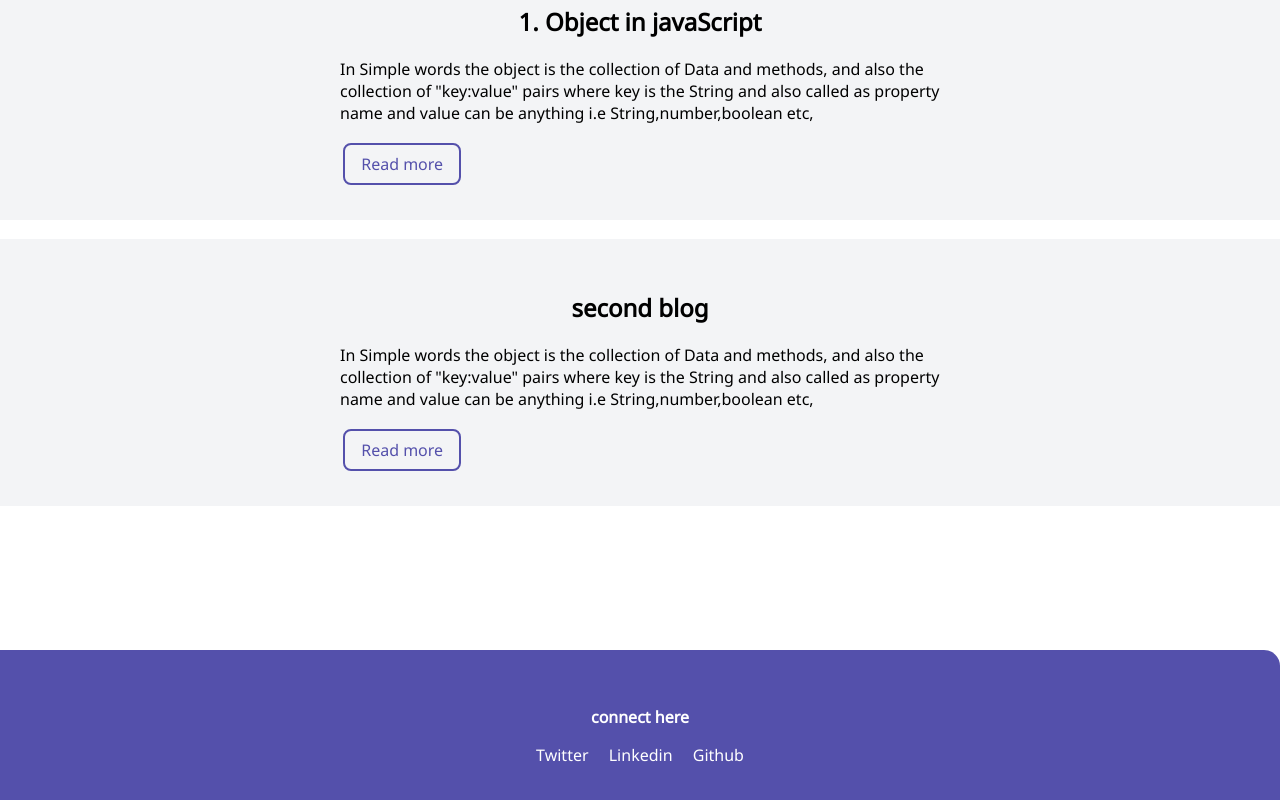
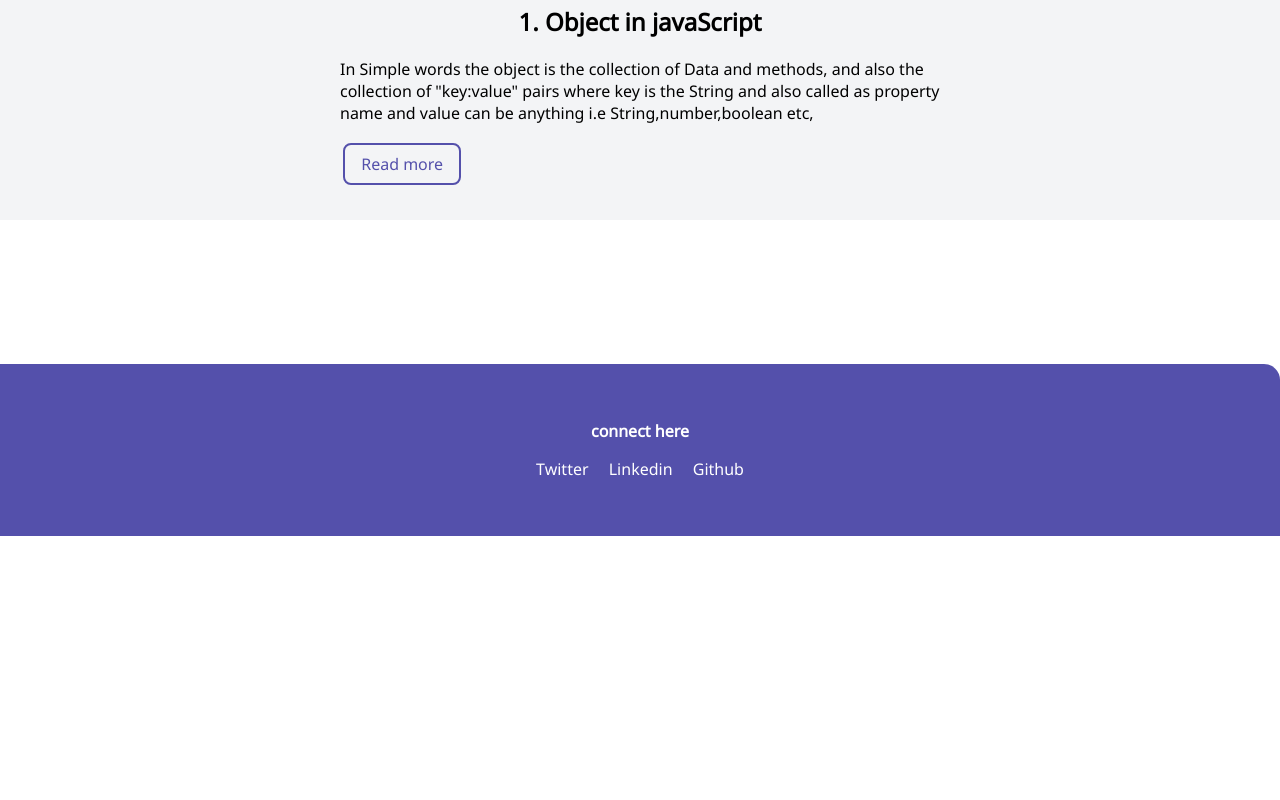
Before and after one commit to rohitturkar/rohitturkar-portfolio, a plain HTML site: page blog.html in a window 1280 px wide. Shown: the part 686-1486 px from the top of the page. After the commit the page ends 1222 px from the top, so only its background shows below. Drawn offline with Linux system fonts and the light colour scheme.

Commit message:
Update blog.html

```diff
--- a/blog.html
+++ b/blog.html
@@ -32,14 +32,7 @@
 
         </div>
     </section>
-    <section class="section ow">
-        <div class="container container-center">
-            <h1>second blog</h1>
-            <p>In Simple words the object is the collection of Data and methods, and also the collection of "key:value" pairs where key is the String and also called as property name and value can be anything i.e String,number,boolean etc,</p>
-                <a class="links link-secondary" href="https://rohitturkar02.hashnode.dev/what-is-object-in-javascript">Read more</a>
 
-        </div>
-    </section>
 
 
   <!-- footer -->
```
